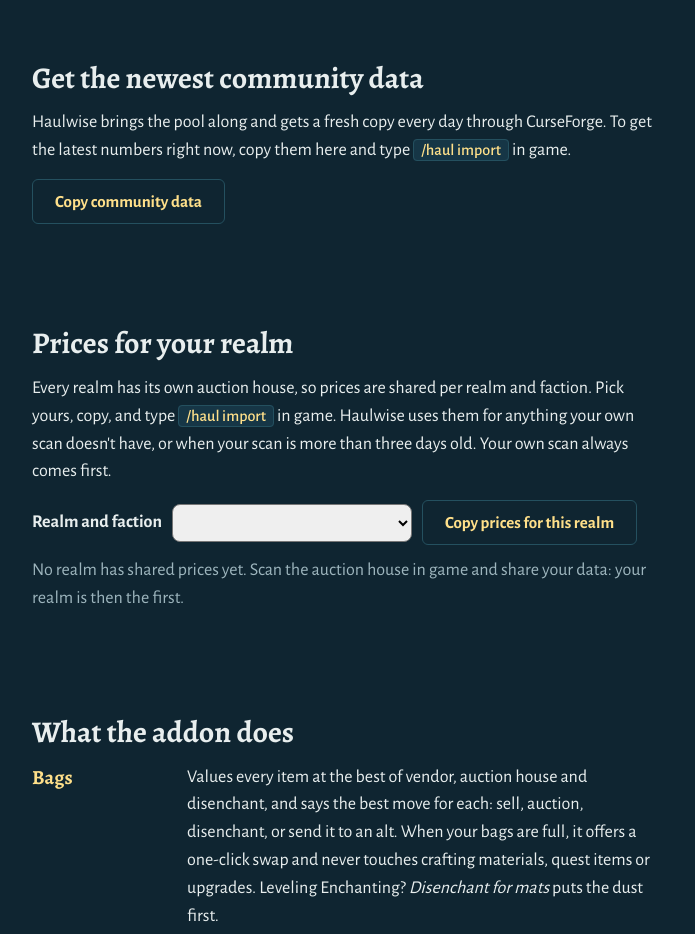
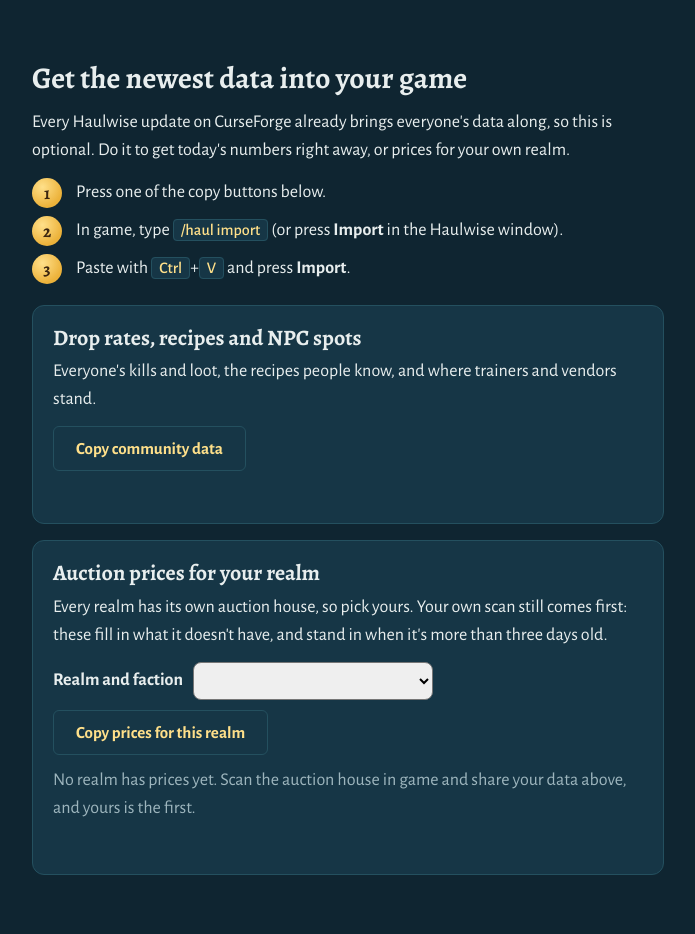
Before and after one commit to KaayceeGamer/haulwise, a plain HTML site: page docs/index.html in a window 1280 px wide. Shown: the part 1465-2399 px from the top of the page, without its empty margins (292-987 px from the left). Drawn offline with Linux system fonts and the light colour scheme; no server answers.

Commit message:
Farm: estimate-only mobs show their zone, hide ones far below you; website: clearer 'get data' section with steps
Co-Authored-By: Claude Opus 5.5 <noreply@anthropic.com>
Claude-Session: https://claude.ai/code/session_012RZ4M7LGLBmPw2Vs6FNQf2

```diff
--- a/docs/index.html
+++ b/docs/index.html
@@ -132,6 +132,9 @@
   dl.does dt { font: 700 20px/1.35 var(--serif); color: var(--gold-pale); }
   dl.does dd { margin: 0; }
 
+  .get-option { background: var(--deep); border: 1px solid var(--rim); border-radius: 12px; padding: 18px 20px 14px; margin: 0 0 16px; }
+  .get-option h3 { margin: 0 0 6px; font: 700 22px/1.3 var(--serif); }
+  .get-option p { margin: 0 0 12px; }
   .realm-pick { display: flex; flex-wrap: wrap; gap: 10px; align-items: center; margin: 12px 0; }
   .realm-pick label { font-weight: 700; }
   .realm-pick select { font: inherit; padding: 8px 10px; border-radius: 8px; min-width: 240px; }
@@ -202,22 +205,32 @@
     </section>
 
     <section aria-labelledby="get">
-      <h2 id="get">Get the newest community data</h2>
-      <p>Haulwise brings the pool along and gets a fresh copy every day through CurseForge. To get the latest numbers right now, copy them here and type <code>/haul import</code> in game.</p>
+      <h2 id="get">Get the newest data into your game</h2>
+      <p>Every Haulwise update on CurseForge already brings everyone's data along, so this is optional. Do it to get today's numbers right away, or prices for your own realm.</p>
+      <ol class="steps">
+        <li>Press one of the copy buttons below.</li>
+        <li>In game, type <code>/haul import</code> (or press <b>Import</b> in the Haulwise window).</li>
+        <li>Paste with <kbd>Ctrl</kbd>+<kbd>V</kbd> and press <b>Import</b>.</li>
+      </ol>
+
+      <div class="get-option">
+        <h3>Drop rates, recipes and NPC spots</h3>
+        <p>Everyone's kills and loot, the recipes people know, and where trainers and vendors stand.</p>
         <button class="quiet" id="copy">Copy community data</button>
         <div class="msg" id="copymsg" role="status"></div>
-    </section>
+      </div>
 
-    <section aria-labelledby="prices">
-      <h2 id="prices">Prices for your realm</h2>
-      <p>Every realm has its own auction house, so prices are shared per realm and faction. Pick yours, copy, and type <code>/haul import</code> in game. Haulwise uses them for anything your own scan doesn't have, or when your scan is more than three days old. Your own scan always comes first.</p>
+      <div class="get-option" aria-labelledby="prices">
+        <h3 id="prices">Auction prices for your realm</h3>
+        <p>Every realm has its own auction house, so pick yours. Your own scan still comes first: these fill in what it doesn't have, and stand in when it's more than three days old.</p>
         <div class="realm-pick" id="realm-pick" hidden>
           <label for="realm">Realm and faction</label>
           <select id="realm"></select>
           <button class="quiet" id="copy-prices">Copy prices for this realm</button>
         </div>
-      <p class="muted" id="realm-none">No realm has shared prices yet. Scan the auction house in game and share your data: your realm is then the first.</p>
+        <p class="muted" id="realm-none">No realm has prices yet. Scan the auction house in game and share your data above, and yours is the first.</p>
         <div class="msg" id="pricemsg" role="status"></div>
+      </div>
     </section>
 
     <section aria-labelledby="what">
```
Also changed, not shown: CHANGELOG.md, 5 other files. Lines whose indentation alone changed are shown as unchanged.
